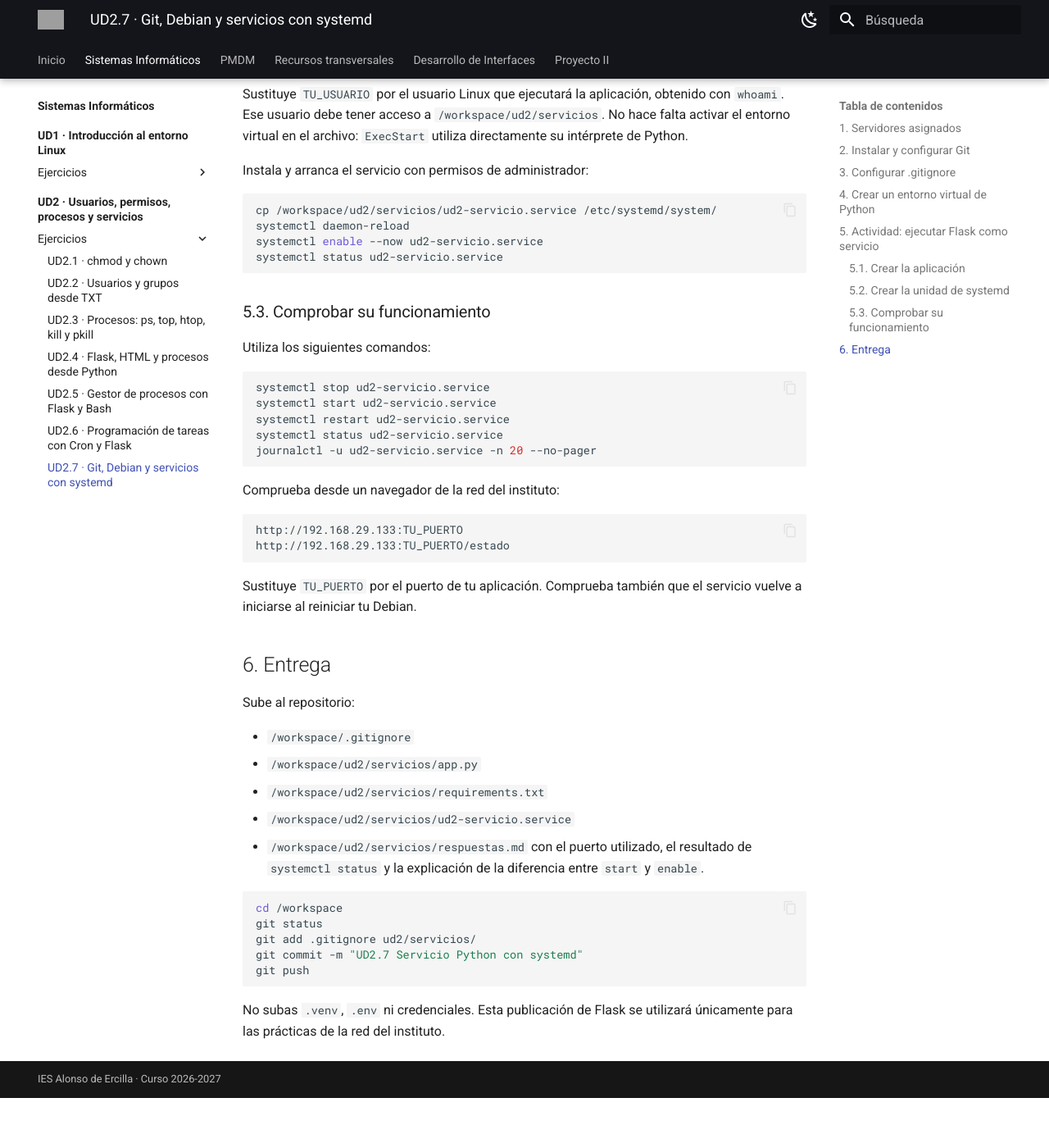
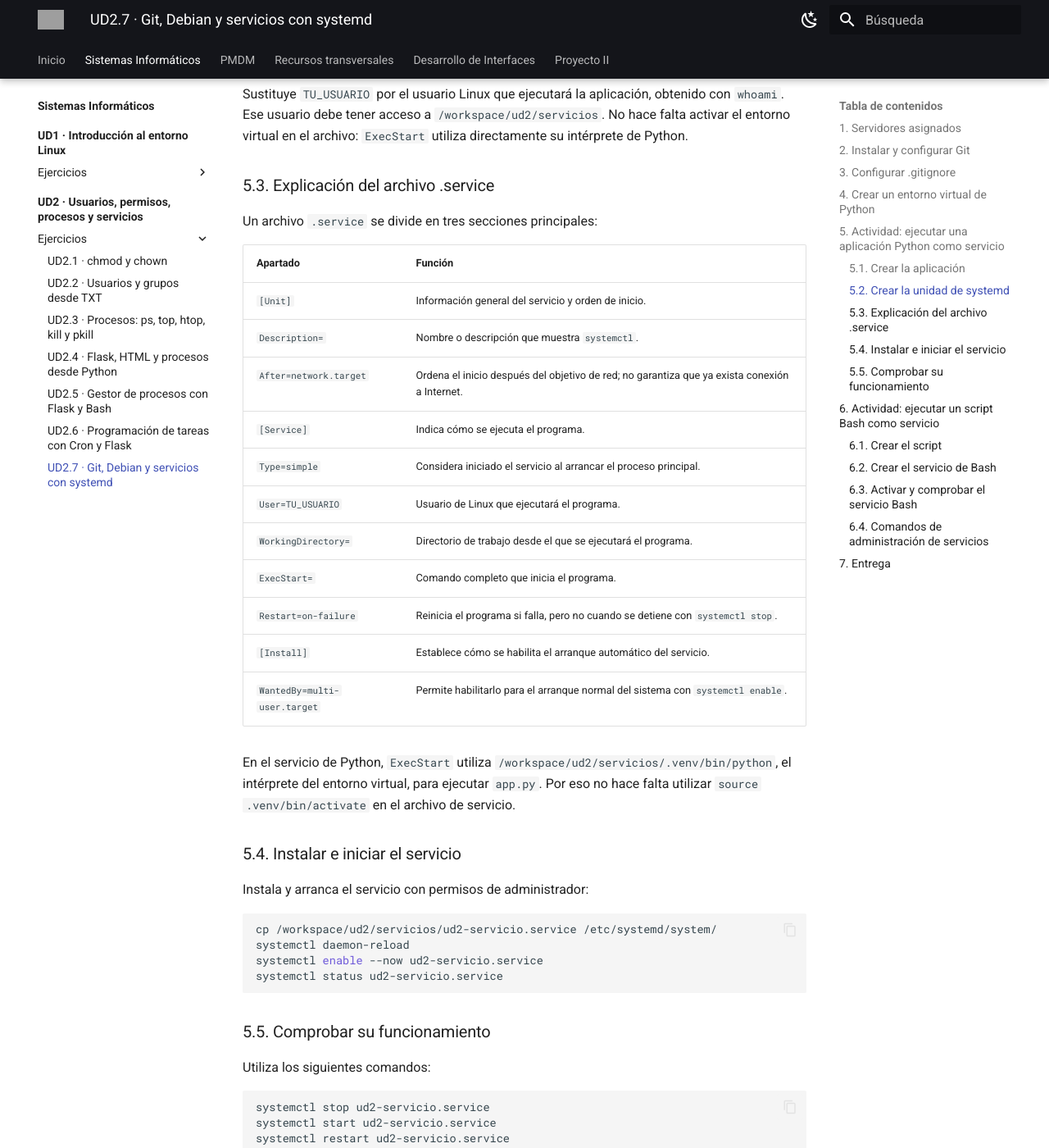
Before and after one commit to erciapps/web-home, an MkDocs documentation site: the page built from docs/si/ud2/ejercicios/ud2_7.md, in a window 1280 px wide and 1400 px high, scrolled down 5064 px. Shown: the whole window at 82% size. Built offline with MkDocs 1.6.1 and Material for MkDocs 9.7.7, drawn with Linux system fonts in a browser that asks for light colours; before the commit the page ends 6403 px from its top, so only the background shows below that; some of the changed text lies outside the part shown; grey boxes are pictures that could not be loaded.

Commit message:
Completar UD2.7 con servicio Bash y explicación de systemd

```diff
--- a/docs/si/ud2/ejercicios/ud2_7.md
+++ b/docs/si/ud2/ejercicios/ud2_7.md
@@ -2,7 +2,7 @@
 
 **Módulo:** Sistemas Informáticos · 1.º DAM
 **Modalidad:** Individual · Debian GNU/Linux
-**Herramientas:** Git, Python, Flask, venv y systemd
+**Herramientas:** Git, Python, Flask, Bash, venv y systemd
 
 ## 1. Servidores asignados
 
@@ -154,7 +154,7 @@
 source .venv/bin/activate
 ~~~
 
-## 5. Actividad: ejecutar Flask como servicio
+## 5. Actividad: ejecutar una aplicación Python como servicio
 
 Un servicio de sistema se define mediante un archivo `.service` y se administra con `systemctl`. El objetivo es que tu aplicación continúe funcionando sin mantener una terminal abierta y se inicie al arrancar Debian.
 
@@ -216,6 +216,28 @@
 
 Sustituye `TU_USUARIO` por el usuario Linux que ejecutará la aplicación, obtenido con `whoami`. Ese usuario debe tener acceso a `/workspace/ud2/servicios`. No hace falta activar el entorno virtual en el archivo: `ExecStart` utiliza directamente su intérprete de Python.
 
+### 5.3. Explicación del archivo .service
+
+Un archivo `.service` se divide en tres secciones principales:
+
+| Apartado | Función |
+| --- | --- |
+| `[Unit]` | Información general del servicio y orden de inicio. |
+| `Description=` | Nombre o descripción que muestra `systemctl`. |
+| `After=network.target` | Ordena el inicio después del objetivo de red; no garantiza que ya exista conexión a Internet. |
+| `[Service]` | Indica cómo se ejecuta el programa. |
+| `Type=simple` | Considera iniciado el servicio al arrancar el proceso principal. |
+| `User=TU_USUARIO` | Usuario de Linux que ejecutará el programa. |
+| `WorkingDirectory=` | Directorio de trabajo desde el que se ejecutará el programa. |
+| `ExecStart=` | Comando completo que inicia el programa. |
+| `Restart=on-failure` | Reinicia el programa si falla, pero no cuando se detiene con `systemctl stop`. |
+| `[Install]` | Establece cómo se habilita el arranque automático del servicio. |
+| `WantedBy=multi-user.target` | Permite habilitarlo para el arranque normal del sistema con `systemctl enable`. |
+
+En el servicio de Python, `ExecStart` utiliza `/workspace/ud2/servicios/.venv/bin/python`, el intérprete del entorno virtual, para ejecutar `app.py`. Por eso no hace falta utilizar `source .venv/bin/activate` en el archivo de servicio.
+
+### 5.4. Instalar e iniciar el servicio
+
 Instala y arranca el servicio con permisos de administrador:
 
 ~~~bash
@@ -225,7 +247,7 @@
 systemctl status ud2-servicio.service
 ~~~
 
-### 5.3. Comprobar su funcionamiento
+### 5.5. Comprobar su funcionamiento
 
 Utiliza los siguientes comandos:
 
@@ -246,7 +268,107 @@
 
 Sustituye `TU_PUERTO` por el puerto de tu aplicación. Comprueba también que el servicio vuelve a iniciarse al reiniciar tu Debian.
 
-## 6. Entrega
+## 6. Actividad: ejecutar un script Bash como servicio
+
+Ahora crearás otro servicio, esta vez sin Python. El script escribirá la fecha en el registro del servicio cada diez segundos y seguirá funcionando aunque cierres la terminal.
+
+### 6.1. Crear el script
+
+Crea `/workspace/ud2/servicios/registro.sh`:
+
+~~~bash
+#!/bin/bash
+
+while true; do
+    echo "Servicio Bash activo: $(date)"
+    sleep 10
+done
+~~~
+
+Asígnale permisos de ejecución:
+
+~~~bash
+chmod +x /workspace/ud2/servicios/registro.sh
+~~~
+
+Prueba el script y detenlo con **Ctrl+C**:
+
+~~~bash
+/workspace/ud2/servicios/registro.sh
+~~~
+
+### 6.2. Crear el servicio de Bash
+
+Crea `/workspace/ud2/servicios/ud2-bash.service`:
+
+~~~ini
+[Unit]
+Description=Servicio Bash de Sistemas Informaticos
+After=network.target
+
+[Service]
+Type=simple
+User=TU_USUARIO
+WorkingDirectory=/workspace/ud2/servicios
+ExecStart=/bin/bash /workspace/ud2/servicios/registro.sh
+Restart=on-failure
+
+[Install]
+WantedBy=multi-user.target
+~~~
+
+Sustituye `TU_USUARIO` por tu usuario de Linux. Debe poder leer el script y acceder a la carpeta.
+
+Este archivo tiene las mismas secciones que el servicio Python. La diferencia principal está en `ExecStart`:
+
+- **Python:** inicia `app.py` con el intérprete de `.venv`.
+- **Bash:** inicia `registro.sh` con `/bin/bash`.
+
+El proceso de Bash permanece en ejecución gracias al bucle `while`. Los mensajes de `echo` se guardan en el registro del servicio y pueden consultarse con `journalctl`.
+
+### 6.3. Activar y comprobar el servicio Bash
+
+Instala el archivo y arranca el servicio con permisos de administrador:
+
+~~~bash
+cp /workspace/ud2/servicios/ud2-bash.service /etc/systemd/system/
+systemctl daemon-reload
+systemctl enable --now ud2-bash.service
+systemctl status ud2-bash.service
+~~~
+
+Consulta sus mensajes:
+
+~~~bash
+journalctl -u ud2-bash.service -n 20 --no-pager
+~~~
+
+Comprueba que aparecen líneas nuevas con la fecha. Después prueba:
+
+~~~bash
+systemctl stop ud2-bash.service
+systemctl start ud2-bash.service
+systemctl restart ud2-bash.service
+systemctl status ud2-bash.service
+~~~
+
+### 6.4. Comandos de administración de servicios
+
+| Comando | Función |
+| --- | --- |
+| `systemctl daemon-reload` | Recarga los archivos de servicio después de crearlos o modificarlos. |
+| `systemctl start nombre.service` | Inicia el servicio en este momento. |
+| `systemctl stop nombre.service` | Detiene el servicio. |
+| `systemctl restart nombre.service` | Detiene y vuelve a iniciar el servicio. |
+| `systemctl status nombre.service` | Muestra su estado. |
+| `systemctl enable nombre.service` | Habilita el inicio automático; no arranca inmediatamente el servicio. |
+| `systemctl disable nombre.service` | Deshabilita el inicio automático; no detiene el servicio actual. |
+| `systemctl enable --now nombre.service` | Habilita el inicio automático y lo arranca ahora. |
+| `journalctl -u nombre.service` | Muestra los mensajes registrados por el servicio. |
+
+Tras habilitarlos, comprueba que los dos servicios vuelven a arrancar al reiniciar el Debian.
+
+## 7. Entrega
 
 Sube al repositorio:
 
@@ -254,14 +376,24 @@
 - `/workspace/ud2/servicios/app.py`
 - `/workspace/ud2/servicios/requirements.txt`
 - `/workspace/ud2/servicios/ud2-servicio.service`
-- `/workspace/ud2/servicios/respuestas.md` con el puerto utilizado, el resultado de `systemctl status` y la explicación de la diferencia entre `start` y `enable`.
+- `/workspace/ud2/servicios/registro.sh`
+- `/workspace/ud2/servicios/ud2-bash.service`
+- `/workspace/ud2/servicios/respuestas.md`
+
+En `respuestas.md`, indica:
+
+1. Tu puerto TCP y la URL desde la que accedes a Flask.
+2. Qué aparece al consultar el estado del servicio Python y del servicio Bash.
+3. Para qué sirven `[Unit]`, `[Service]` y `[Install]`.
+4. Qué hacen `User`, `WorkingDirectory`, `ExecStart` y `Restart`.
+5. La diferencia entre `start` y `enable`.
 
 ~~~bash
 cd /workspace
 git status
 git add .gitignore ud2/servicios/
-git commit -m "UD2.7 Servicio Python con systemd"
+git commit -m "UD2.7 Servicios Python y Bash con systemd"
 git push
 ~~~
 
-No subas `.venv`, `.env` ni credenciales. Esta publicación de Flask se utilizará únicamente para las prácticas de la red del instituto.
+No subas `.venv`, `.env` ni credenciales. Los servicios se utilizarán únicamente para las prácticas de la red del instituto.
```
